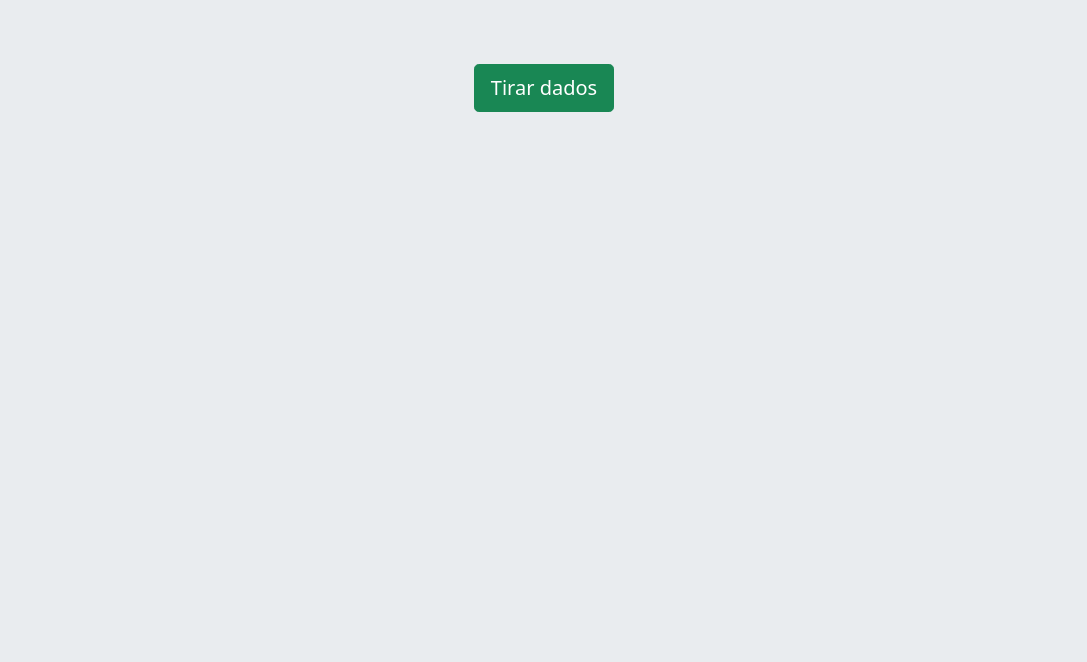
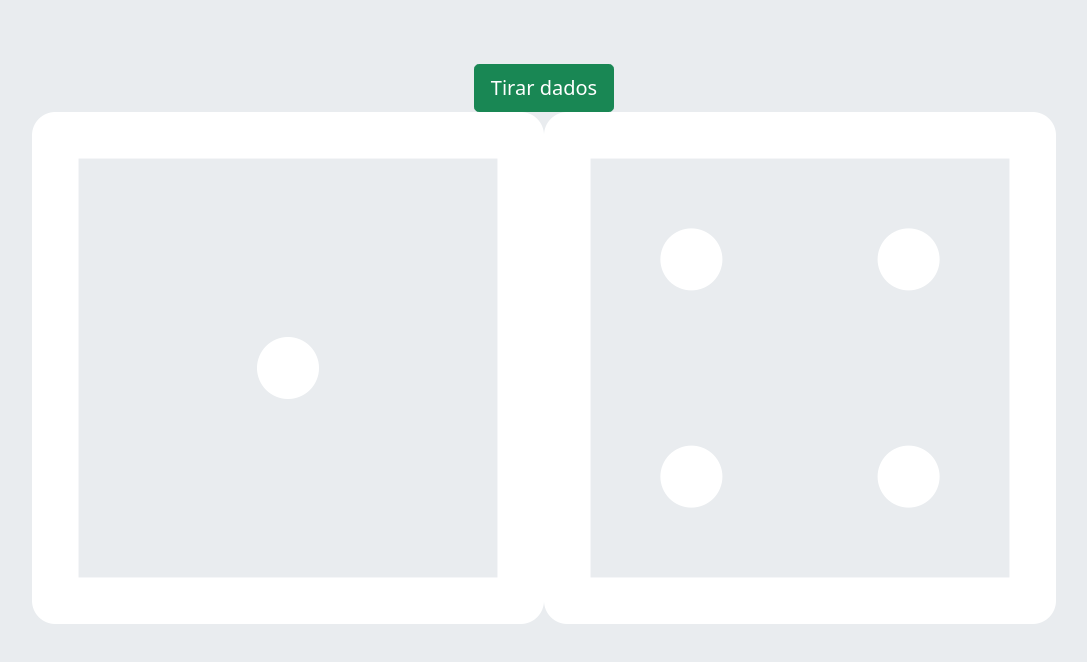
Before and after one commit to BROROZCO/Angular-Dados, an Angular app: page / in a window 1280 px wide. Shown: the top 662 px of the page, without its empty margins (96-1183 px from the left). Built offline with nearby package versions, Linux system fonts and the light colour scheme.

Commit message:
Imagenes agregadas en el app.component.html

```diff
--- a/src/app/app.component.html
+++ b/src/app/app.component.html
@@ -1,3 +1,6 @@
 <div class="jumbotron text-center">
     <button class="btn btn-success btn-lg b_boton">Tirar dados</button>
+    <br>
+    <img src="../assets/img/dice1.png">
+    <img src="../assets/img/dice4.png">
 </div>
```
